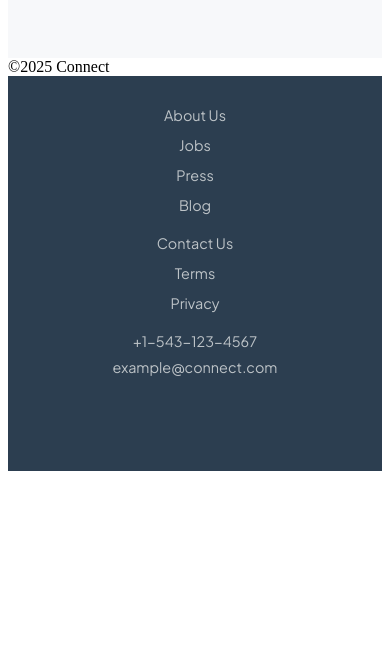
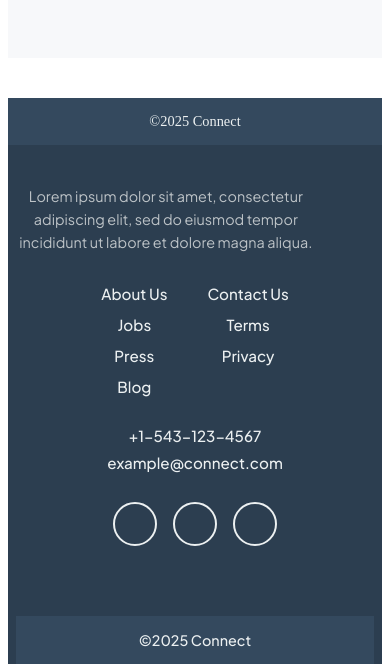
Before and after one commit to eescal01/test-app-chat, a React (Vite) app in the folder cloud-chat-client/: page /Hero in a window 390 px wide. Shown: the part 854-1526 px from the top of the page. Before the commit the page ends 1333 px from the top, so only its background shows below. Built offline with nearby package versions, Linux system fonts and the light colour scheme.

Commit message:
[feat] add login

```diff
--- a/cloud-chat-client/src/components/Footer.css
+++ b/cloud-chat-client/src/components/Footer.css
@@ -1,112 +1,124 @@
 .footer {
   background: #2c3e50;
   color: #ecf0f1;
-    padding: 40px 0 20px 0;
+  padding: 40px 0 0 0;
   font-family: 'Plus Jakarta Sans', 'Noto Sans', Arial, sans-serif;
 }
 
-  .footer-content {
+.footer-main {
   max-width: 1200px;
   margin: 0 auto;
   padding: 0 2vw;
-    display: flex;
-    justify-content: space-between;
+  display: grid;
+  grid-template-columns: 2fr 1fr 1fr 1fr;
+  gap: 40px;
   align-items: flex-start;
-    flex-wrap: wrap;
-    gap: 40px;
 }
 
-  .footer-links {
+.footer-description {
+  max-width: 300px;
+}
+
+.footer-description p {
+  color: #bdc3c7;
+  font-size: 0.9rem;
+  line-height: 1.6;
+  margin: 0;
+}
+
+.footer-links-group {
   display: flex;
   gap: 60px;
-    flex-wrap: wrap;
 }
 
-  .footer-section {
+.footer-column {
   display: flex;
   flex-direction: column;
   gap: 12px;
 }
 
-  .footer-section a {
-    color: #bdc3c7;
+.footer-column a {
+  color: #ecf0f1;
   text-decoration: none;
   font-size: 0.95rem;
-    font-weight: 400;
+  font-weight: 500;
   transition: color 0.2s;
 }
 
-  .footer-section a:hover {
+.footer-column a:hover {
   color: #3498db;
 }
 
+.footer-contact {
+  display: flex;
+  flex-direction: column;
+  gap: 8px;
+}
+
 .footer-contact p {
-    color: #bdc3c7;
+  color: #ecf0f1;
   font-size: 0.95rem;
-    margin: 0 0 8px 0;
-    font-weight: 400;
+  margin: 0;
+  font-weight: 500;
 }
 
 .footer-socials {
   display: flex;
   gap: 16px;
-    align-items: center;
+  justify-self: end;
 }
 
 .footer-socials a {
-    color: #bdc3c7;
-    font-size: 1.4rem;
+  color: #ecf0f1;
+  font-size: 1.3rem;
   width: 40px;
   height: 40px;
   display: flex;
   align-items: center;
   justify-content: center;
   border-radius: 50%;
+  border: 2px solid #ecf0f1;
   transition: all 0.2s;
-    border: 1px solid transparent;
 }
 
 .footer-socials a:hover {
   color: #3498db;
   border-color: #3498db;
-    background: rgba(52, 152, 219, 0.1);
+}
+
+.footer-copyright {
+  background: #34495e;
+  color: #ecf0f1;
+  text-align: left;
+  padding: 15px 0;
+  margin-top: 40px;
+  font-size: 0.9rem;
+  font-weight: 500;
+}
+
+.footer-copyright {
+  padding-left: calc((100vw - 1200px) / 2 + 2vw);
 }
 
 /* Responsive Design */
 @media (max-width: 768px) {
-    .footer-content {
-      flex-direction: column;
-      align-items: center;
-      text-align: center;
+  .footer-main {
+    grid-template-columns: 1fr;
     gap: 30px;
-    }
-
-    .footer-links {
-      flex-direction: column;
-      gap: 24px;
     text-align: center;
   }
 
-    .footer-section {
-      align-items: center;
+  .footer-links-group {
+    justify-content: center;
+    gap: 40px;
   }
 
   .footer-socials {
-      justify-content: center;
+    justify-self: center;
+  }
+
+  .footer-copyright {
+    text-align: center;
+    padding-left: 0;
   }
 }
-
-  @media (max-width: 480px) {
-    .footer {
-      padding: 30px 0 15px 0;
-    }
-
-    .footer-links {
-      gap: 20px;
-    }
-
-    .footer-section a,
-    .footer-contact p {
-      font-size: 0.9rem;
-    }
-  }
--- a/cloud-chat-client/src/components/Footer.jsx
+++ b/cloud-chat-client/src/components/Footer.jsx
@@ -3,37 +3,45 @@ import "./Footer.css";
 
 const Footer = () => (
   <footer className="footer">
-    <div className="footer-content">
-      <div className="footer-links">
-        <div className="footer-section">
+    <div className="footer-main">
+      <div className="footer-description">
+        <p>
+          Lorem ipsum dolor sit amet, consectetur adipiscing elit, sed do eiusmod tempor incididunt ut labore et dolore magna aliqua.
+        </p>
+      </div>
+
+      <div className="footer-links-group">
+        <div className="footer-column">
           <a href="#">About Us</a>
           <a href="#">Jobs</a>
           <a href="#">Press</a>
           <a href="#">Blog</a>
         </div>
-        <div className="footer-section">
+
+        <div className="footer-column">
           <a href="#">Contact Us</a>
           <a href="#">Terms</a>
           <a href="#">Privacy</a>
         </div>
-        <div className="footer-section">
-          <div className="footer-contact">
-            <p>+1-543-123-4567</p>
-            <p>example@connect.com</p>
-          </div>
-        </div>
       </div>
+
+      <div className="footer-contact">
+        <p>+1-543-123-4567</p>
+        <p>example@connect.com</p>
+      </div>
+
       <div className="footer-socials">
         <a href="#" aria-label="Facebook">
           <i className="fa-brands fa-facebook"></i>
         </a>
-        <a href="#" aria-label="Twitter">
+        <a href="#" aria-label="twitter">
           <i className="fa-brands fa-twitter"></i>
         </a>
         <a href="#" aria-label="Instagram">
           <i className="fa-brands fa-instagram"></i>
         </a>
       </div>
+      <div className="footer-copyright">©2025 Connect</div>
     </div>
   </footer>
 );
```
Lines whose indentation alone changed are shown as unchanged.
